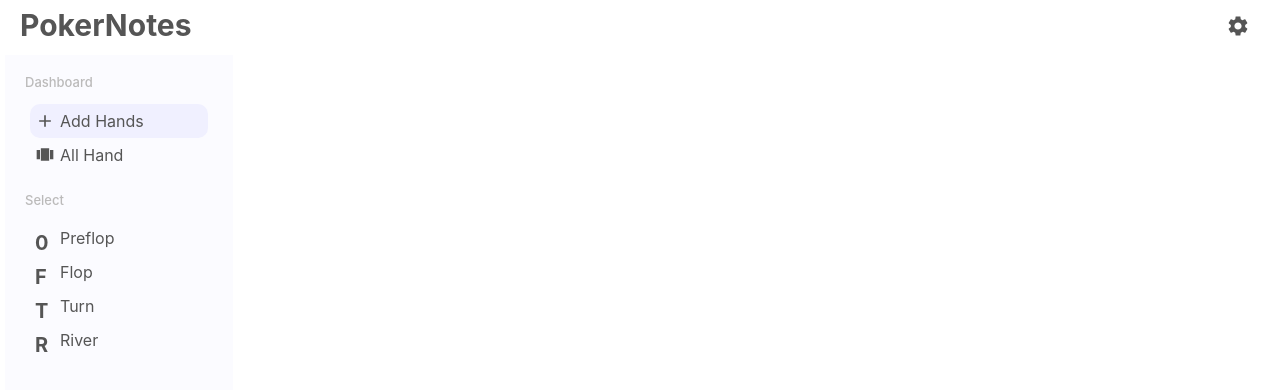
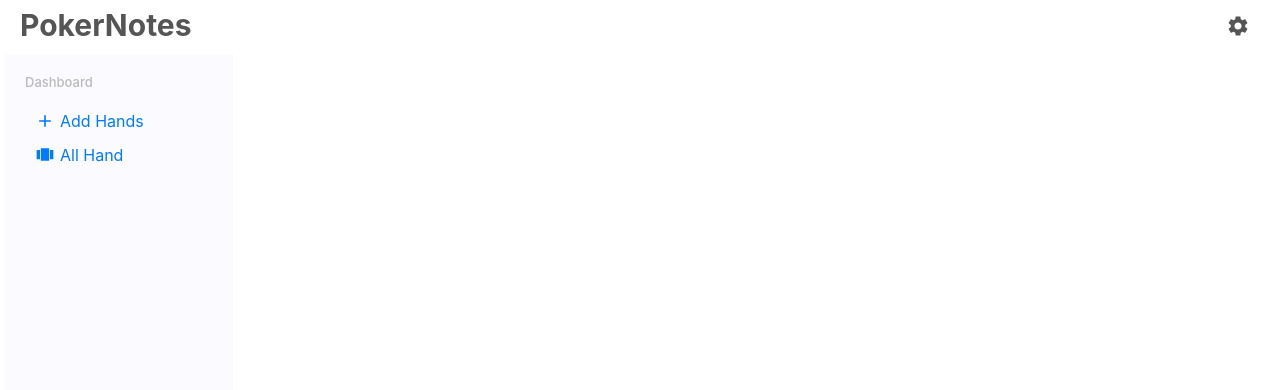
Before and after one commit to marcosilicaro/poker-notes, a React (Create React App) app in the folder client/: page / in a window 1280 px wide. Shown: the top 390 px of the page. Built offline with nearby package versions, Linux system fonts and the light colour scheme; the HTML template or start-up script is replaced by a standard one.

Commit message:
link routers

```diff
--- a/client/src/components/Sidebar/Sidebar.jsx
+++ b/client/src/components/Sidebar/Sidebar.jsx
@@ -3,6 +3,7 @@ import {
     Add,
     ViewCarousel
 } from "@material-ui/icons";
+import { Link } from "react-router-dom";
 
 export default function Sidebar() {
   return (
@@ -11,35 +12,18 @@ export default function Sidebar() {
         <div className="sidebarMenu">
           <h3 className="sidebarTitle">Dashboard</h3>
           <ul className="sidebarList">
-            <li className="sidebarListItem active">
+            <Link to="/addhands">
+              <li className="sidebarListItem ">
               <Add className="sidebarIcon" />
               Add Hands
             </li>
+            </Link>
+            <Link to="/allhands">
             <li className="sidebarListItem">
               <ViewCarousel className="sidebarIcon" />
               All Hand
             </li>
-          </ul>
-        </div>
-        <div className="sidebarMenu">
-          <h3 className="sidebarTitle">Select</h3>
-          <ul className="sidebarList">
-              <li className="sidebarListItem">
-                <div className="sidebarIcon">0</div>
-                Preflop
-              </li>
-              <li className="sidebarListItem">
-              <div className="sidebarIcon">F</div>
-                Flop
-              </li>
-            <li className="sidebarListItem">
-            <div className="sidebarIcon">T</div>
-              Turn
-            </li>
-            <li className="sidebarListItem">
-            <div className="sidebarIcon">R</div>
-              River
-            </li>
+            </Link>
           </ul>
         </div>
 
```
